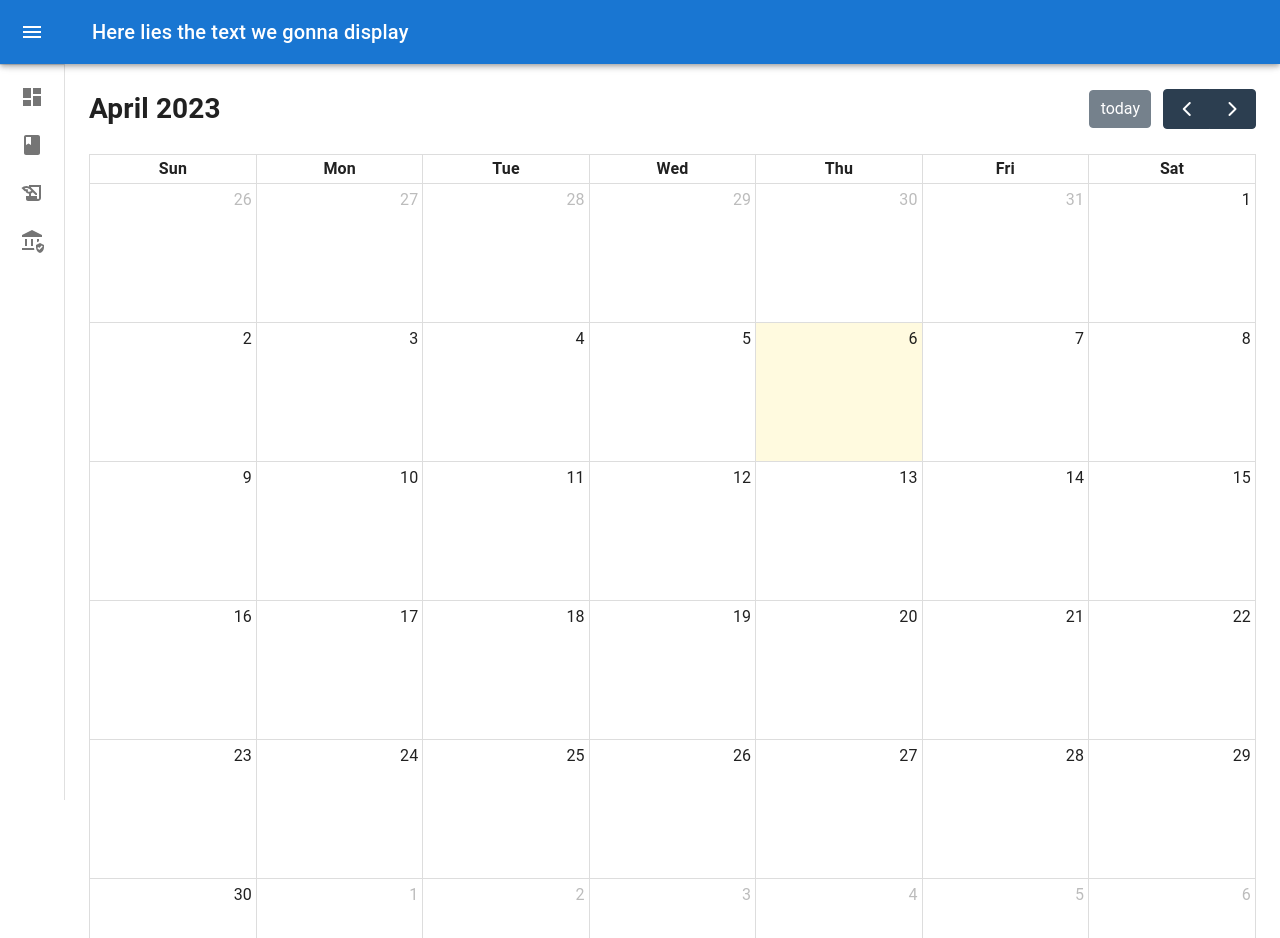
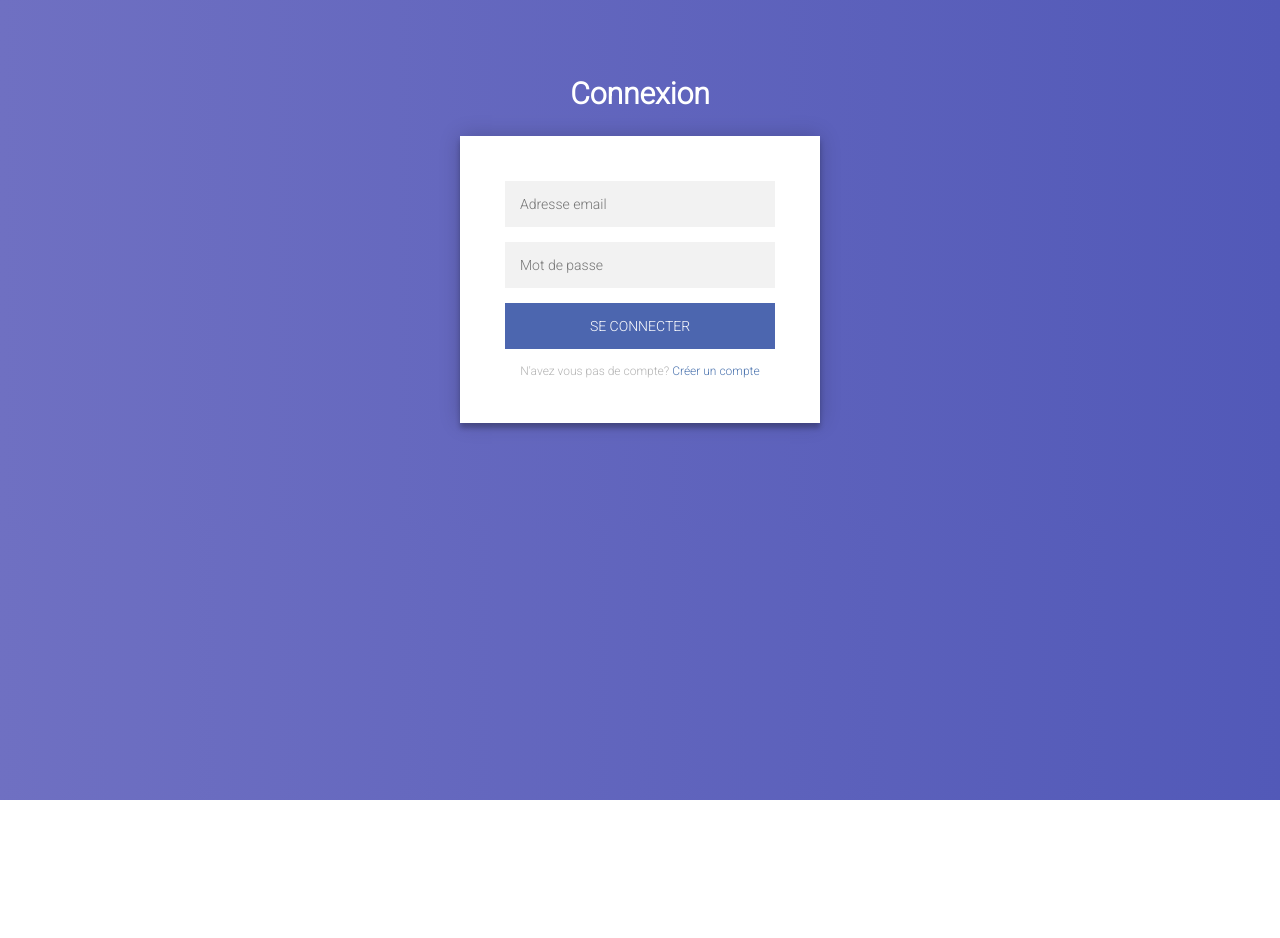
Before and after one commit to DjobokouGrace/calendar, a React (Create React App) app: page / in a window 1280 px wide. Shown: the top 938 px of the page. After the commit the page ends 800 px from the top, so only its background shows below. Built offline with nearby package versions, Linux system fonts and the light colour scheme.

Commit message:
Login & register

```diff
--- a/package.json
+++ b/package.json
@@ -15,6 +15,7 @@
     "@testing-library/user-event": "^13.5.0",
     "react": "^18.2.0",
     "react-dom": "^18.2.0",
+    "react-router-dom": "^6.10.0",
     "react-scripts": "5.0.1",
     "web-vitals": "^2.1.4"
   },
--- a/src/index.js
+++ b/src/index.js
@@ -1,14 +1,12 @@
 import React from "react";
 import ReactDOM from "react-dom/client";
 import "./index.css";
-import App from "./App";
+import {RouterProvider} from "react-router-dom"
+import {router} from "./router"
 
-const root = ReactDOM.createRoot(document.getElementById("root"));
-root.render(
-  <React.StrictMode>
-    <App />
-  </React.StrictMode>
-);
+ReactDOM.createRoot(document.getElementById('root')).render(
+  <RouterProvider router = {router}/>
+)
 
 // If you want to start measuring performance in your app, pass a function
 // to log results (for example: reportWebVitals(console.log))
--- /dev/null
+++ b/src/router.jsx
@@ -0,0 +1,37 @@
+import React from 'react';
+import {
+    createBrowserRouter,
+} from "react-router-dom";
+import ErrorPage from './screens/errorpage';
+import Register from './screens/register';
+import Login from './screens/login';
+import MiniDrawer from './screens/home';
+
+const router = createBrowserRouter([
+    {
+        path: "/",
+        errorElement:<ErrorPage/>,
+        children:[
+            {
+                path: "",
+                children: [
+                    {
+                        path: "",
+                        element: <Login />
+                    },
+                    {
+                        path:"register",
+                        element: <Register/>,
+                    },
+                    {
+                        path: "home",
+                        element: <MiniDrawer/>,
+                    },
+                ]
+            },
+
+        ]
+    },
+  ]);
+
+export {router}
--- /dev/null
+++ b/src/screens/errorpage/index.js
@@ -0,0 +1,17 @@
+import { useRouteError } from "react-router-dom";
+
+export default function ErrorPage() {
+  const error = useRouteError();
+  console.error(error);
+
+  return (
+    <div>
+      <h1>Oops!</h1>
+      <p>Sorry, an unexpected error has occurred.</p>
+      <p>
+        <i>{error.status}</i>
+        <i>{error.statusText || error.message}</i>
+      </p>
+    </div>
+  );
+}
--- a/src/App.js
+++ b/src/screens/home/index.js
@@ -16,13 +16,11 @@ import ListItem from "@mui/material/ListItem";
 import ListItemButton from "@mui/material/ListItemButton";
 import ListItemIcon from "@mui/material/ListItemIcon";
 import ListItemText from "@mui/material/ListItemText";
-import InboxIcon from "@mui/icons-material/MoveToInbox";
-import MailIcon from "@mui/icons-material/Mail";
 import DashboardIcon from "@mui/icons-material/Dashboard";
 import HistoryEduIcon from "@mui/icons-material/HistoryEdu";
 import AssuredWorkloadIcon from "@mui/icons-material/AssuredWorkload";
 import ClassIcon from "@mui/icons-material/Class";
-import Calendar from "./Calendar";
+import Calendar from "../../components/Calendar"
 
 const drawerWidth = 240;
 
--- /dev/null
+++ b/src/screens/login/index.js
@@ -0,0 +1,41 @@
+import React, {useEffect, useState} from "react";
+import "../../styles/auth.css"
+import {Link} from "react-router-dom";
+
+function Login() {
+
+  const [email, setEmail] = useState("");
+  const [password, setPassword] = useState("");
+  const [btn, setBtn] = useState(false);
+  const [error, setError] = useState('')
+
+  useEffect(() => {
+    if(password.length > 5 && email !== '') {
+        setBtn(true)
+    }else if(btn === true) {
+        setBtn(false)
+    }
+  }, [password, email, btn])
+
+  const handleSubmit = e => {
+    e.preventDefault();
+
+}
+
+  return (
+    <div class="login-page">
+      <h2 className="title">Connexion</h2>
+      {error !== '' && <span>{error.message}</span>}
+      <div class="form">
+        <form class="login-form" onSubmit={handleSubmit}>
+          <input type="email" name="email" placeholder="Adresse email" onChange={e => setEmail(e.target.value)} value={email}/>
+          <input type="password" name="password" placeholder="Mot de passe" onChange={e => setPassword(e.target.value)} value={password}/>
+          {btn ? <button>Se connecter</button> : <button disabled>Se connecter</button>}
+          <p class="message">N'avez vous pas de compte? <Link to={"/register"}>Créer un compte</Link></p>
+        </form>
+      </div>
+    </div>
+  )
+}
+
+export default Login
--- /dev/null
+++ b/src/screens/register/index.js
@@ -0,0 +1,43 @@
+import React, {useEffect, useState} from "react";
+import "../../styles/auth.css"
+import {Link} from "react-router-dom";
+
+function Register() {
+  const [username, setUsername] = useState("");
+  const [email, setEmail] = useState("");
+  const [password, setPassword] = useState("");
+  const [password_confirm, setPassConfirm] = useState("");
+  const [btn, setBtn] = useState(false);
+  const [error, setError] = useState('')
+
+  useEffect(() => {
+    if(password.length > 5 && email !== '') {
+        setBtn(true)
+    }else if(btn === true) {
+        setBtn(false)
+    }
+  }, [password, email, btn])
+
+  const handleSubmit = e => {
+    e.preventDefault();
+
+}
+  return (
+    <div class="login-page">
+      <h2 className="title">Inscription</h2>
+      {error !== '' && <span>{error.message}</span>}
+      <div class="form">
+        <form class="login-form" onSubmit={{handleSubmit}}>
+          <input type="text" placeholder="Nom d'utilisateur" name="username" onChange={e => setUsername(e.target.value)} value={username}/>
+          <input type="email" placeholder="Adresse email" name="email" onChange={e => setEmail(e.target.value)} value={email}/>
+          <input type="password" placeholder="Mot de passe" name="password" onChange={e => setPassword(e.target.value)} value={password}/>
+          <input type="password" placeholder="Confirmez votre mot de passe" name="password-confirm" onChange={e => setPassConfirm(e.target.value)} value={password_confirm}/>
+          {btn ? <button>S'inscrire</button> : <button disabled>S'inscrire</button>}
+          <p class="message">Avez vous déjà un compte? <Link to={"/register"}>Connectez-vous</Link></p>
+        </form>
+      </div>
+    </div>
+  )
+}
+
+export default Register
--- /dev/null
+++ b/src/styles/auth.css
@@ -0,0 +1,106 @@
+@import url(https://fonts.googleapis.com/css?family=Roboto:300);
+
+.login-page {
+  width: 360px;
+  padding: 4% 0 0;
+  margin: auto;
+}
+.form {
+  position: relative;
+  z-index: 1;
+  background: #FFFFFF;
+  max-width: 360px;
+  margin: 0 auto 100px;
+  padding: 45px;
+  text-align: center;
+  box-shadow: 0 0 20px 0 rgba(0, 0, 0, 0.2), 0 5px 5px 0 rgba(0, 0, 0, 0.24);
+}
+.form input {
+  font-family: "Roboto", sans-serif;
+  outline: 0;
+  background: #f2f2f2;
+  width: 100%;
+  border: 0;
+  margin: 0 0 15px;
+  padding: 15px;
+  box-sizing: border-box;
+  font-size: 14px;
+}
+.form button {
+  font-family: "Roboto", sans-serif;
+  text-transform: uppercase;
+  outline: 0;
+  background: #4c66af;
+  width: 100%;
+  border: 0;
+  padding: 15px;
+  color: #FFFFFF;
+  font-size: 14px;
+  -webkit-transition: all 0.3 ease;
+  transition: all 0.3 ease;
+  cursor: pointer;
+}
+.form button:hover,.form button:active,.form button:focus {
+  background: #437ea0;
+}
+.form .message {
+  margin: 15px 0 0;
+  color: #b3b3b3;
+  font-size: 12px;
+}
+.form .message a {
+  color: #4c74af;
+  text-decoration: none;
+}
+.form .register-form {
+  display: none;
+}
+.container {
+  position: relative;
+  z-index: 1;
+  max-width: 300px;
+  margin: 0 auto;
+}
+.container:before, .container:after {
+  content: "";
+  display: block;
+  clear: both;
+}
+.container .info {
+  margin: 50px auto;
+  text-align: center;
+}
+.container .info h1 {
+  margin: 0 0 15px;
+  padding: 0;
+  font-size: 36px;
+  font-weight: 300;
+  color: #1a1a1a;
+}
+.container .info span {
+  color: #4d4d4d;
+  font-size: 12px;
+}
+.container .info span a {
+  color: #000000;
+  text-decoration: none;
+}
+.container .info span .fa {
+  color: #EF3B3A;
+}
+body {
+  background: #5282b8; /* fallback for old browsers */
+  background: -webkit-linear-gradient(right, #5259b8, #6f70c2);
+  background: -moz-linear-gradient(right, #5259b8, #6f70c2);
+  background: -o-linear-gradient(right, #5259b8, #6f70c2);
+  background: linear-gradient(to left, #5259b8, #6f70c2);
+  font-family: "Roboto", sans-serif;
+  -webkit-font-smoothing: antialiased;
+  -moz-osx-font-smoothing: grayscale;
+}
+.title{
+    text-align: center;
+    color: white;
+    font-weight: bold;
+    font-size: 30px;
+}
```
Also changed, not shown: src/components/Calendar.js (renamed from src/Calendar.js), src/logo.svg (deleted), src/services/AuthService.js (added), 1 other file (tests, documents, lock files or other folders).
